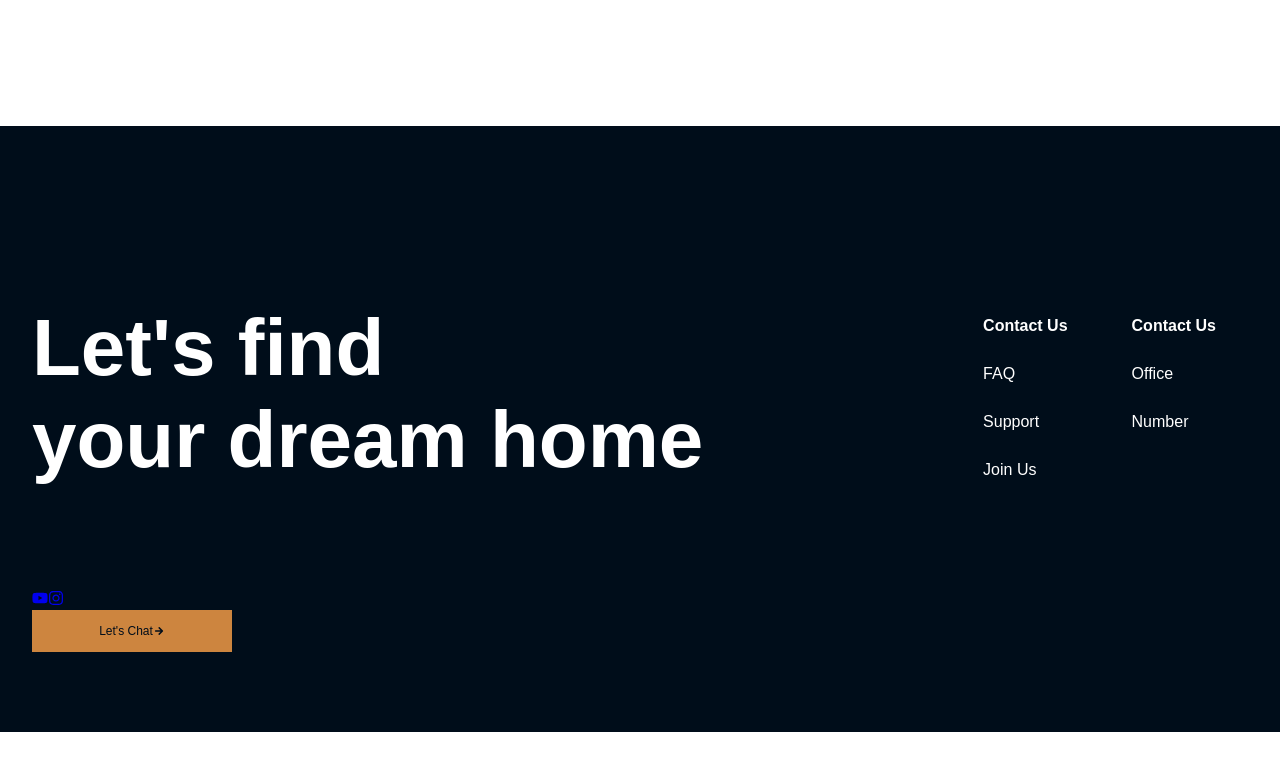
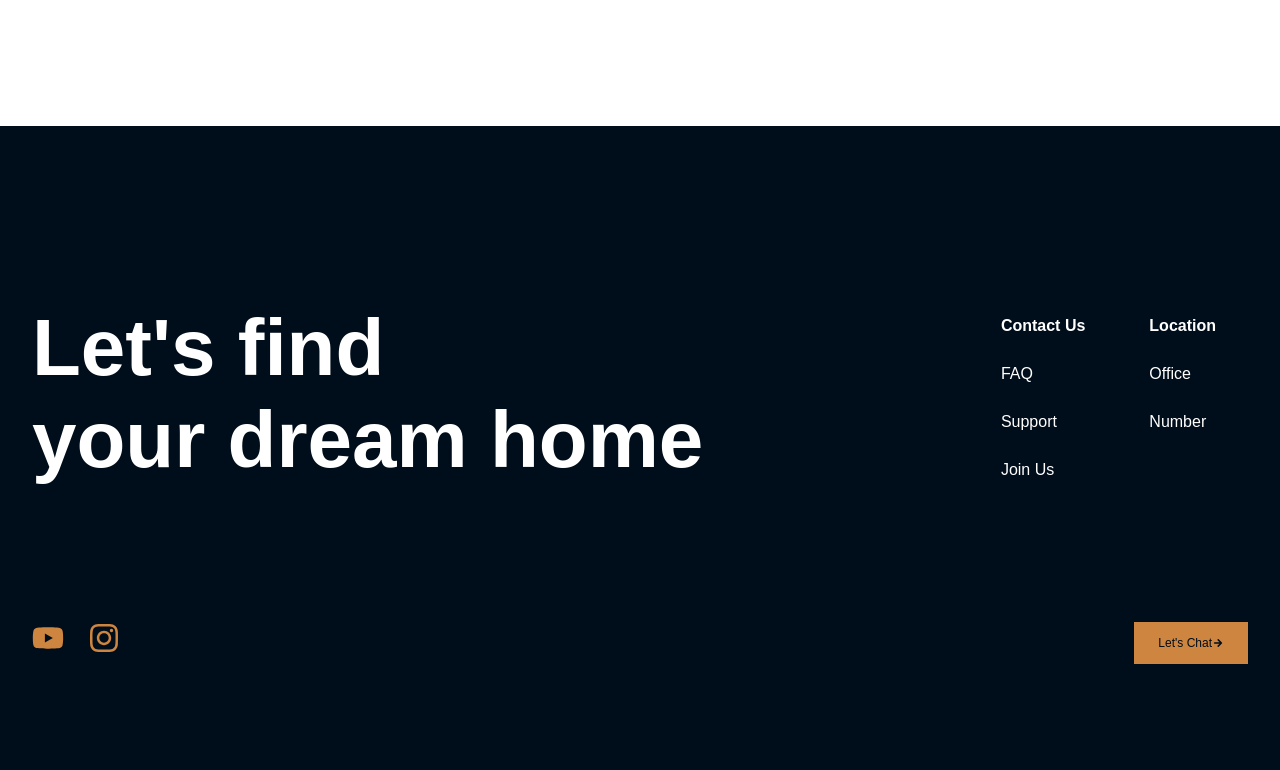
Before and after one commit to bevonbrye/SF-properties, a React (Create React App) app in the folder sf-properties/: page / in a window 1280 px wide. Shown: the part 4493-5263 px from the top of the page. Before the commit the page ends 5225 px from the top, so only its background shows below. Built offline with nearby package versions, Linux system fonts and the light colour scheme.

Commit message:
Finish footer

```diff
--- a/sf-properties/src/App.js
+++ b/sf-properties/src/App.js
@@ -1,14 +1,10 @@
 import React, {useState} from 'react';
-import Hero from './components/Hero';
 import Navbar from './components/Navbar';
 import GlobalStyle from './gs';
-import { SlideData } from './data/SlideData'
 import Dropdown from './components/MobileMenu';
-import Content from './components/Content';
-import { InfoData, InfoDataTwo} from './components/InfoData';
-import Listings from './components/Listings';
-import Features from './components/Features';
 import Footer from './components/Footer';
+import { Switch, Route} from 'react-router-dom'
+import Home from './pages';
 
 
 
@@ -25,11 +21,12 @@ function App() {
       <GlobalStyle/>
       <Navbar toggle={toggle}/>
       <Dropdown isOpen={isOpen} toggle={toggle}/>
-      <Hero slideData={SlideData}/>
-      <Content {...InfoData}/>
-      <Listings/>
-      <Features/>
-      <Content {...InfoDataTwo}/>
+      <Switch>
+        <Route path='/' exact component={Home} />
+        {/* <Route path='/' exact component={} />
+        <Route path='/' exact component={} />
+        <Route path='/' exact component={} /> */}
+      </Switch>
       <Footer/>
 
     </>
--- a/sf-properties/src/components/Footer.js
+++ b/sf-properties/src/components/Footer.js
@@ -1,9 +1,12 @@
 import React from 'react';
 import {  IoMdArrowRoundForward } from 'react-icons/io';
-import  styled from 'styled-components/macro';
+import  styled, { css } from 'styled-components/macro';
 import  { Link } from 'react-router-dom';
 import { Button } from './Button';
 import { FaInstagram, FaFacebookF, FaLinkedinIn, FaYoutube } from 'react-icons/fa'
+
+
+
 
 
 
@@ -57,19 +60,56 @@ const FooterInfo = styled.div`
 
     @media screen and (max-width: 768px) {
     padding: 1rem 0rem;
-        }
+     }
 `;
 
 
-const FooterBottom = styled.div``;
+const FooterBottom = styled.div`
+    display: flex;
+    padding: 2rem 0rem;
+
+    @media screen and (max-width: 768px) {
+    flex-direction: column;
+  }
+`;
 
 
-const SocialIcons = styled.div``;
+const SocialIcons = styled.div`
+    display: flex;
+    width: 50%;
+
+    @media screen and (max-width: 768px) {
+    margin-bottom: 2rem;
+    width: 100%;
+  }
+`;
+
+const Icons = css`
+  font-size: clamp(1rem, 4vw, 2rem);
+  margin-right: 1.5rem;
+  color: #cd853f;
+`;
+
+const YouTube = styled(FaYoutube)`
+    ${Icons}
+`;
 
 
-const YouTube = styled(FaYoutube)``;
-const Contact = styled.div``;
-const IG = styled(FaInstagram)``;
+const IG = styled(FaInstagram)`
+    ${Icons}
+`;
+
+const Contact = styled.div`
+    width: 50%;
+    display: flex;
+    justify-content: flex-end;
+    align-items: center;
+
+    @media screen and (max-width: 768px) {
+    width: 100%;
+    justify-content: flex-start;
+  }
+`;
 
 
 
@@ -92,23 +132,23 @@ const Footer = () => {
                     </FooterInfo>
 
                     <FooterInfo>
-                        <h4> Contact Us</h4>
+                        <h4> Location </h4>
                         <Link to='/homes'> Office </Link>
                         <Link to='/homes'> Number </Link>
                     </FooterInfo>
                 </FooterTop>
                 <FooterBottom>
                     <SocialIcons>
-                        <a href='//facebook.com' rel='noopener norefferer' target='_blank'>
+                        <a href='//youtube.com' rel='noopener norefferer' target='_blank'>
                             <YouTube/>
                         </a>
-                        <a href='//facebook.com' rel='noopener norefferer' target='_blank'>
+                        <a href='//instagram.com' rel='noopener norefferer' target='_blank'>
                             <IG/>
                         </a>
                     </SocialIcons>
                     <Contact>
                         <Button to='homes'>
-                            Let's Chat <IoMdArrowRoundForward/>
+                            Let's Chat   <IoMdArrowRoundForward/>
                         </Button>
                     </Contact>
                 </FooterBottom>
--- /dev/null
+++ b/sf-properties/src/pages/index.js
@@ -0,0 +1,24 @@
+import React from 'react';
+import Features from '../components/Features';
+import Hero from '../components/Hero';
+import Listings from '../components/Listings';
+import Content from '../components/Content';
+import { InfoData, InfoDataTwo} from '../components/InfoData';
+import { SlideData } from '../data/SlideData'
+
+
+
+
+const Home = () => {
+    return (
+        <>
+            <Hero slideData={SlideData}/>
+            <Content {...InfoData}/>
+            <Listings/>
+            <Features/>
+            <Content {...InfoDataTwo} />
+        </>
+    )
+}
+
+export default Home
```
Also changed, not shown: sf-properties/src/pages/About.js (added), sf-properties/src/pages/Contact.js (added), sf-properties/src/pages/Rentals.js (added).
